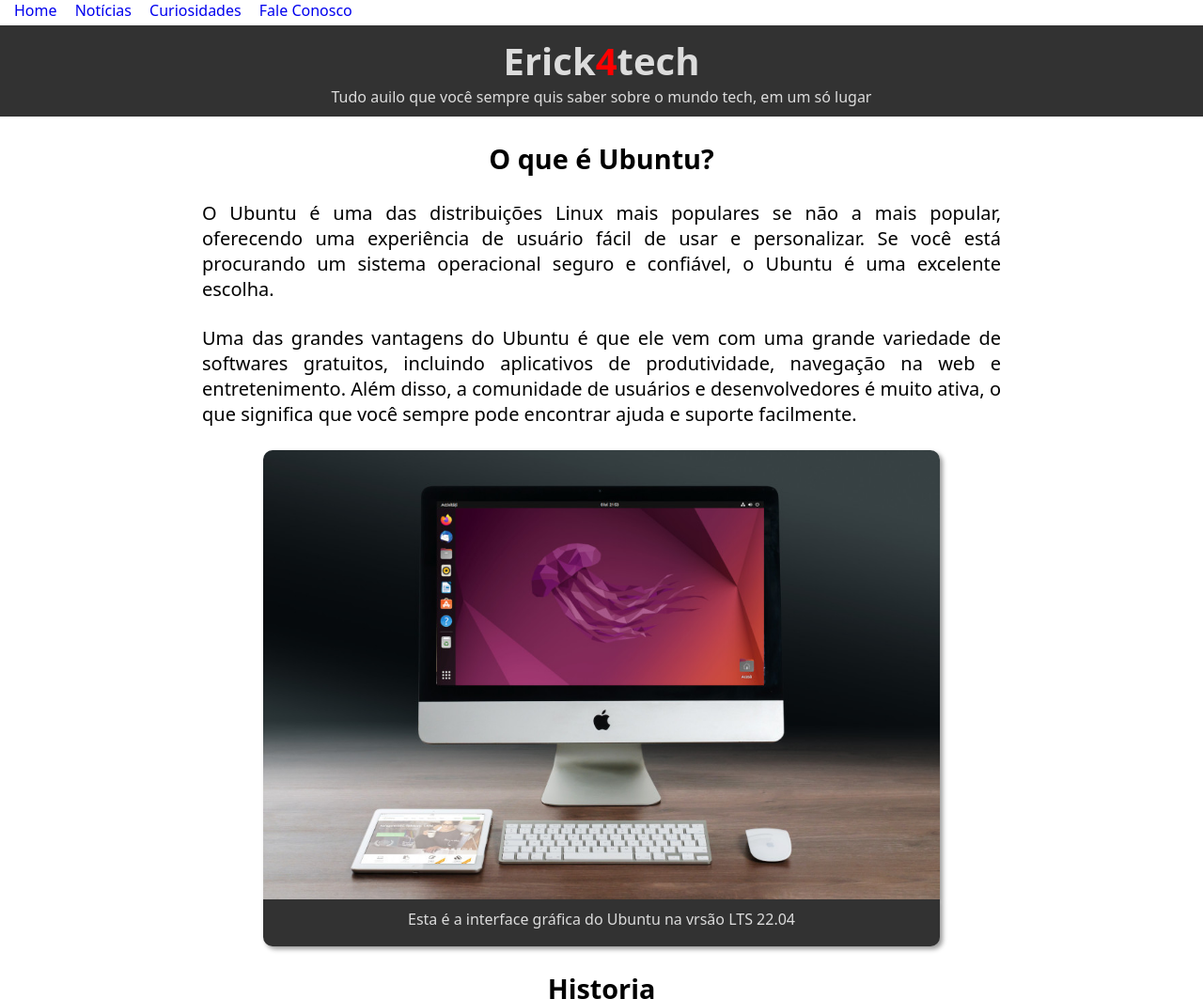
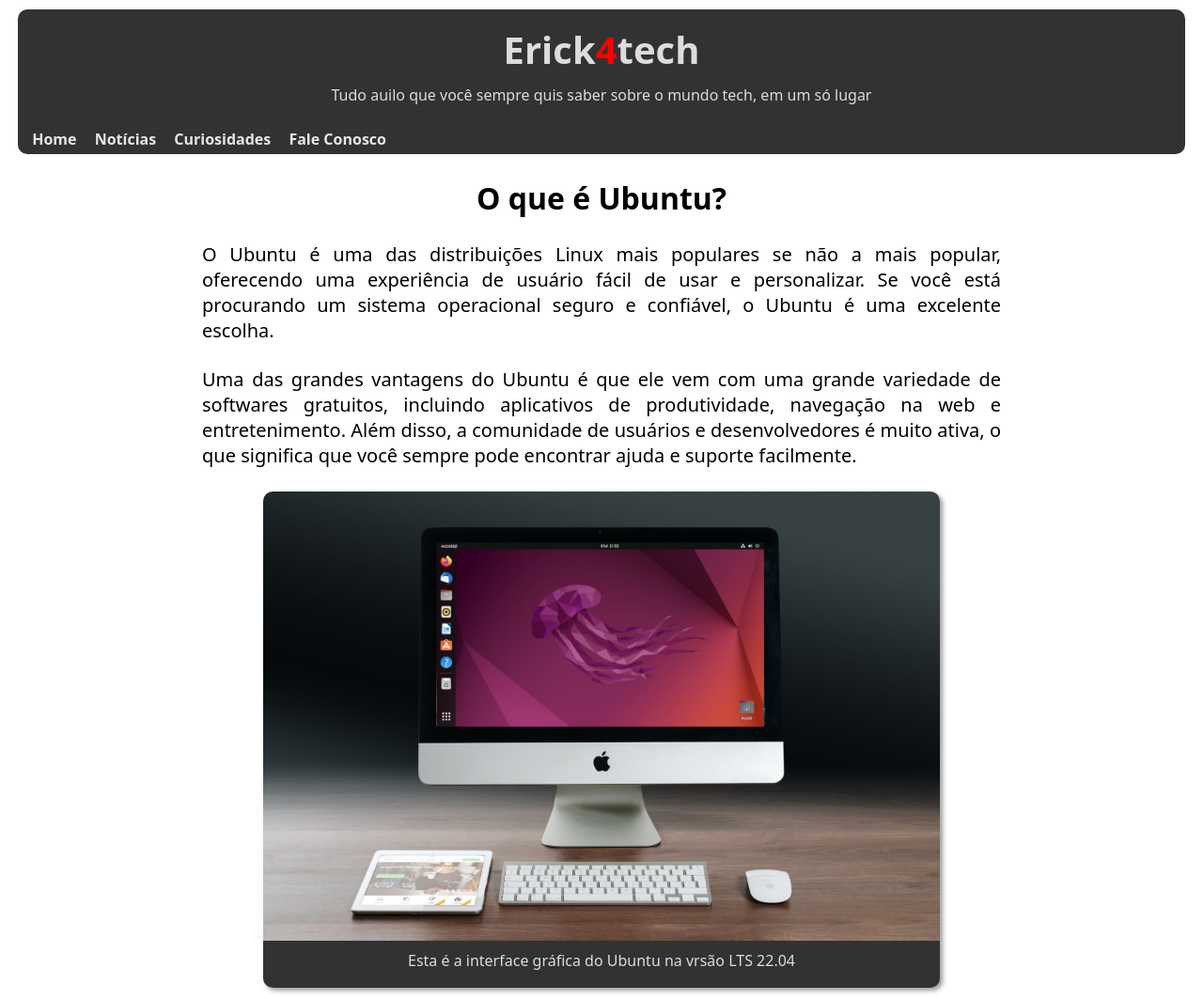
Before and after one commit to eiErick/pagina-ubuntu-linux, a plain HTML site: page index.html in a window 1280 px wide. Shown: the top 1063 px of the page at 94% size. Drawn offline with Linux system fonts and the light colour scheme.

Commit message:
style: algumas melhorias para deixa a pagina um pouco mais bonita

```diff
--- a/index.html
+++ b/index.html
@@ -8,19 +8,19 @@
     <title>O que você precisa saber dobre o Linux Ubuntu</title>
 </head>
 <body>
+    <header>
+        <h1><strong>Erick<span id="for">4</span>tech</strong></h1>
+        <p>Tudo auilo que você sempre quis saber sobre o mundo tech, em um só lugar</p>
+    </header>
     <nav>
         <a href="#">Home</a>
         <a href="#">Notícias</a>
         <a href="#">Curiosidades</a>
         <a href="#">Fale Conosco</a>
     </nav>
-    <header>
-        <h1><strong>Erick<span id="for">4</span>tech</strong></h1>
-        <p>Tudo auilo que você sempre quis saber sobre o mundo tech, em um só lugar</p>
-    </header>
     <main>
         <article>
-            <h2>O que é Ubuntu?</h2>
+            <h1>O que é Ubuntu?</h1>
             <p>O Ubuntu é uma das distribuições Linux mais populares se não a mais popular, oferecendo uma experiência de usuário fácil de usar e personalizar. Se você está procurando um sistema operacional seguro e confiável, o Ubuntu é uma excelente escolha.</p>
             <p>Uma das grandes vantagens do Ubuntu é que ele vem com uma grande variedade de softwares gratuitos, incluindo aplicativos de produtividade, navegação na web e entretenimento. Além disso, a comunidade de usuários e desenvolvedores é muito ativa, o que significa que você sempre pode encontrar ajuda e suporte facilmente.</p>
 
--- a/style.css
+++ b/style.css
@@ -9,21 +9,51 @@ header{
     background-color: rgb(50, 50, 50);
     color: rgb(220, 220, 220);
     text-align: center;
-    padding: 10px;
     display: block;
+    padding: 15px 0 15px 0;
+    width: 97%;
     margin: auto;
-    margin: 5px 0px 25px 0px;
+    border-radius: 10px 10px 0 0;
+    margin-top: 10px;
 }
 
-h1{
+header > h1{
     text-align: center;
     font-size: 2.5em;
     color: rgb(220, 220, 220);
 }
 
+header > p{
+    margin: 10px 0 10px 0;
+}
+
+nav{
+    background-color: rgb(50, 50, 50);
+    width: 97%;
+    margin: auto;
+    border-radius: 0 0 10px 10px;
+    padding-bottom: 5px;
+}
+
 nav > a{
     text-decoration: none;
     margin-left: 15px;
+    color: rgb(230, 230, 230);
+    font-weight: bold;
+}
+
+nav > a:hover{
+    text-decoration: underline;
+    background-color: rgb(200, 200, 200);
+    color: rgb(50, 50, 50);
+    padding: 3px;
+    border-radius: 3px;
+}
+
+main > article > h1{
+    text-align: center;
+    font-size: 2em;
+    margin-top: 25px;
 }
 
 #for{
@@ -75,7 +105,7 @@ main > article > p{
     width: 75%;
     display: block;
     margin: auto;
-    border-radius: 15px 15px 0 0;
+    border-radius: 10px 10px 0 0;
     box-shadow: 3px 3px 5px rgba(0, 0, 0, 0.4);
 }
 
@@ -86,7 +116,7 @@ main > article > p{
     text-align: center;
     width: 75%;
     height: 30px;
-    border-radius: 0 0 15px 15px;
+    border-radius: 0 0 10px 10px;
     color: rgb(220, 220, 220);
     padding-top: 10px;
     margin-bottom: 25px;
```
